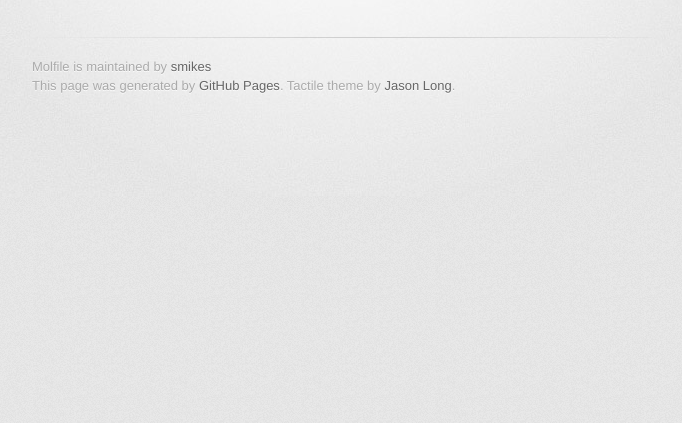
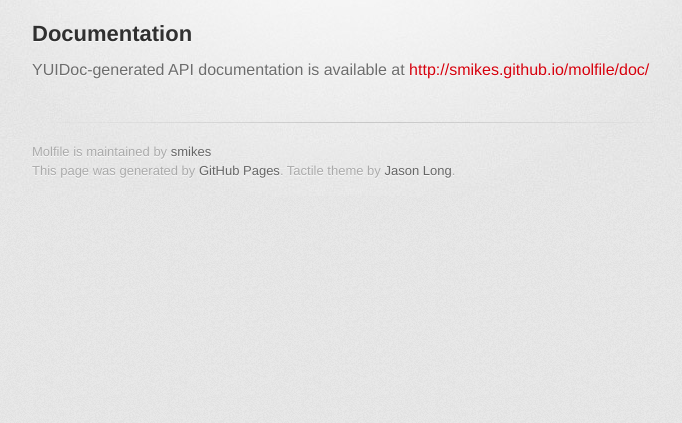
Before and after one commit to smikes/molfile, a plain HTML site: page index.html in a window 1280 px wide. Shown: the part 377-800 px from the top of the page, without its empty margins (298-980 px from the left). Drawn offline with Linux system fonts and the light colour scheme; a web font is replaced by a local one.

Commit message:
doc: add doc link to index.html

```diff
--- a/index.html
+++ b/index.html
@@ -35,6 +35,12 @@
 <a name="molfile" class="anchor" href="#molfile"><span class="octicon octicon-link"></span></a>molfile</h1>
 
 <p>node.js stream reader for MDL, SDF, molfile chemistry data formats</p>
+
+
+<h2> Documentation </h2>
+
+YUIDoc-generated API documentation is available at <a href="http://smikes.github.io/molfile/doc/">http://smikes.github.io/molfile/doc/</a>
+
         </section>
 
         <footer>
```
